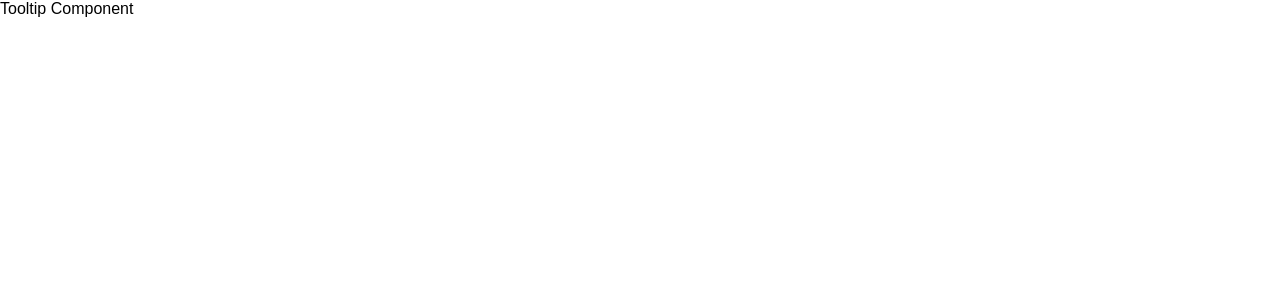
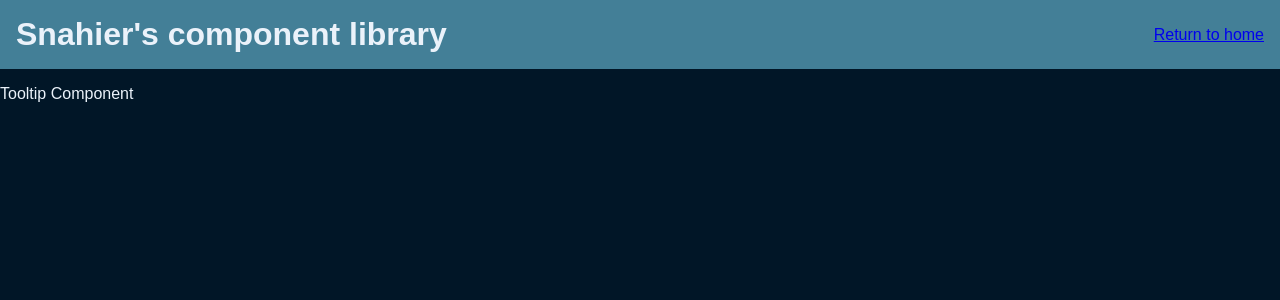
Before and after one commit to Snahier/snahier-react-tools, a React (Create React App) app: page /tooltip in a window 1280 px wide. Shown: the top 300 px of the page. Built offline with nearby package versions, Linux system fonts and the light colour scheme.

Commit message:
Add header

```diff
--- a/src/pages/Tooltip/index.tsx
+++ b/src/pages/Tooltip/index.tsx
@@ -1,10 +1,12 @@
+import { Header } from "../../components/Header"
 import { StyledTooltip } from "./styles"
 
 interface PageTooltipProps {}
 
 export const PageTooltip: React.FC<PageTooltipProps> = () => {
   return (
-    <StyledTooltip>
+    <StyledTooltip className="page">
+      <Header />
       <div>Tooltip Component</div>
     </StyledTooltip>
   )
```
